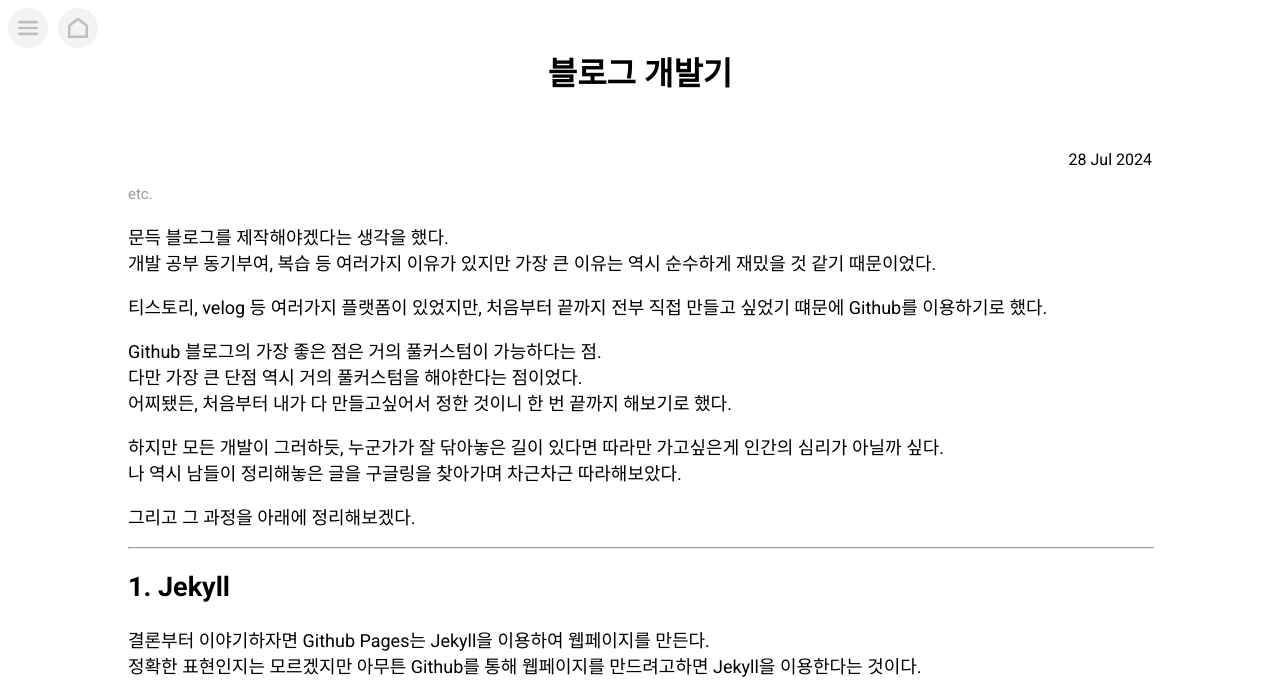
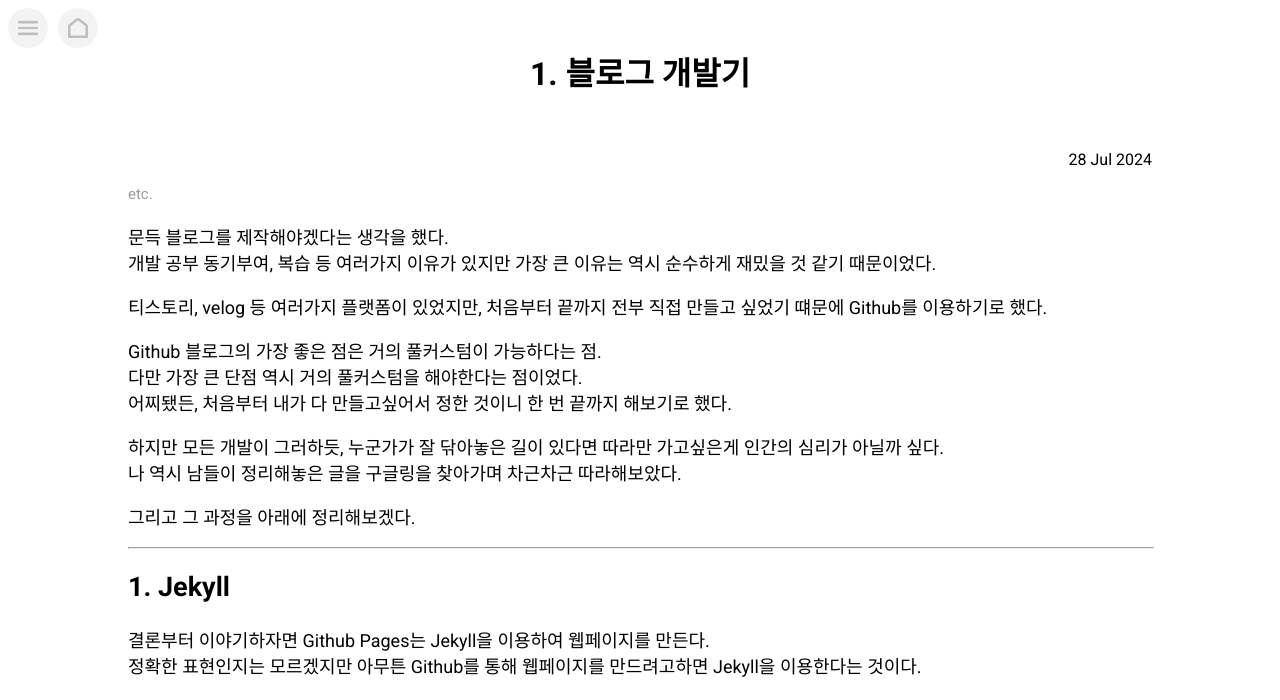
Before and after one commit to pmaarks/pmaarks.github.io, a Jekyll site: the page built from _posts/2024-07-28-[etc.]-블로그-개발기.md, in a window 1280 px wide. Shown: the top 700 px of the page. Built offline with Jekyll 4.4.1, drawn with Linux system fonts in a browser that asks for light colours; nearby versions of some CDN libraries; library files that are not in the unit come from our copies; comment, search, counter and statistics services are not loaded; some of the changed text lies outside the part shown.

Commit message:
add post 240728-1-14

````diff
--- a/_includes/navigation_me.html
+++ b/_includes/navigation_me.html
@@ -11,7 +11,7 @@
 </div> -->
 
 <div class="footer">
-  <a class="me-info">pms6413@gmail.com</a >
+  <a class="me-info" href="mailto:pms6413@gmail.com">pms6413@gmail.com</a>
   <div class="divider-me"></div>
   <a class="me-info" href="https://github.com/pmaarks">Github</a>
   <div class="divider-me"></div>
--- a/_posts/2024-07-28-[etc.]-블로그-개발기.md
+++ b/_posts/2024-07-28-[etc.]-블로그-개발기.md
@@ -1,7 +1,7 @@
 ---
 layout: post
 categories: [etc.]
-title: 블로그 개발기
+title: 1. 블로그 개발기
 summary: 블로그 개발 과정 정리
 ---
 
@@ -62,12 +62,12 @@
 Liquid라는 Jekyll의 문법(?)을 사용해서 for문과 if문 등을 사용할 수 있는데,<br>
 그렇게 해서 반복되는 html 태그를 간단하게 만들 수 있었다.<br>
 <p class="post-image-wrapper">
-    <img src="/assets/images/2024-07-28-[etc.]-블로그-개발기-11.jpg" class="image" width="70%" height="70%">
+    <img src="https://github.com/user-attachments/assets/0062f47d-e571-4c68-a23a-f2678b8c3476" class="image" width="70%" height="70%">
 </p><br>
 이런식으로 코드를 짜주면,
 
 <p class="post-image-wrapper">
-    <img src="/assets/images/2024-07-28-[etc.]-블로그-개발기-12.jpg" class="image" width="70%" height="70%">
+    <img src="https://github.com/user-attachments/assets/0996488e-5cb7-4944-af0f-241c04f0fedf" class="image" width="70%" height="70%">
 </p><br>
 _site 안에 있는 html 파일에서는 위와 같이 태그들이 생성된다.<br>
 
@@ -179,7 +179,7 @@
 ```
 그리고 나서 댓글을 추가하고 싶은 모든 페이지에 복사한 script 태그만 붙여넣어주면 아래와 같이 댓글을 달 수 있다.<br>
 <p class="post-image-wrapper">
-    <img src="https://github.com/user-attachments/assets/d6b72a73-0ac2-4da6-9908-1e08e3ec8eee" class="image" width="50%" height="50%">
+    <img src="https://github.com/user-attachments/assets/d6b72a73-0ac2-4da6-9908-1e08e3ec8eee" class="image" width="70%" height="70%">
     <em align="center" class="caption">giscus 댓글 예시</em>
 </p><br>
 
--- a/_sass/main.scss
+++ b/_sass/main.scss
@@ -80,6 +80,7 @@
 .latest-post-title {
     font-size: 30px;
     margin: 0;
+    margin-bottom: 20px;
 }
 
 .latest-post-summary {
@@ -433,6 +434,7 @@
     flex-direction: column;
     width: 100%;
     margin: auto;
+    gap: 2px;
 }
 
 .image {
@@ -441,6 +443,6 @@
 
 .caption {
     text-align: center;
-    font-size: .9rem;
+    font-size: 17px;
     color: lightgray;
   }
````
Also changed, not shown: other parts of _posts/2024-07-28-[etc.]-블로그-개발기.md (+5 -5 lines).
